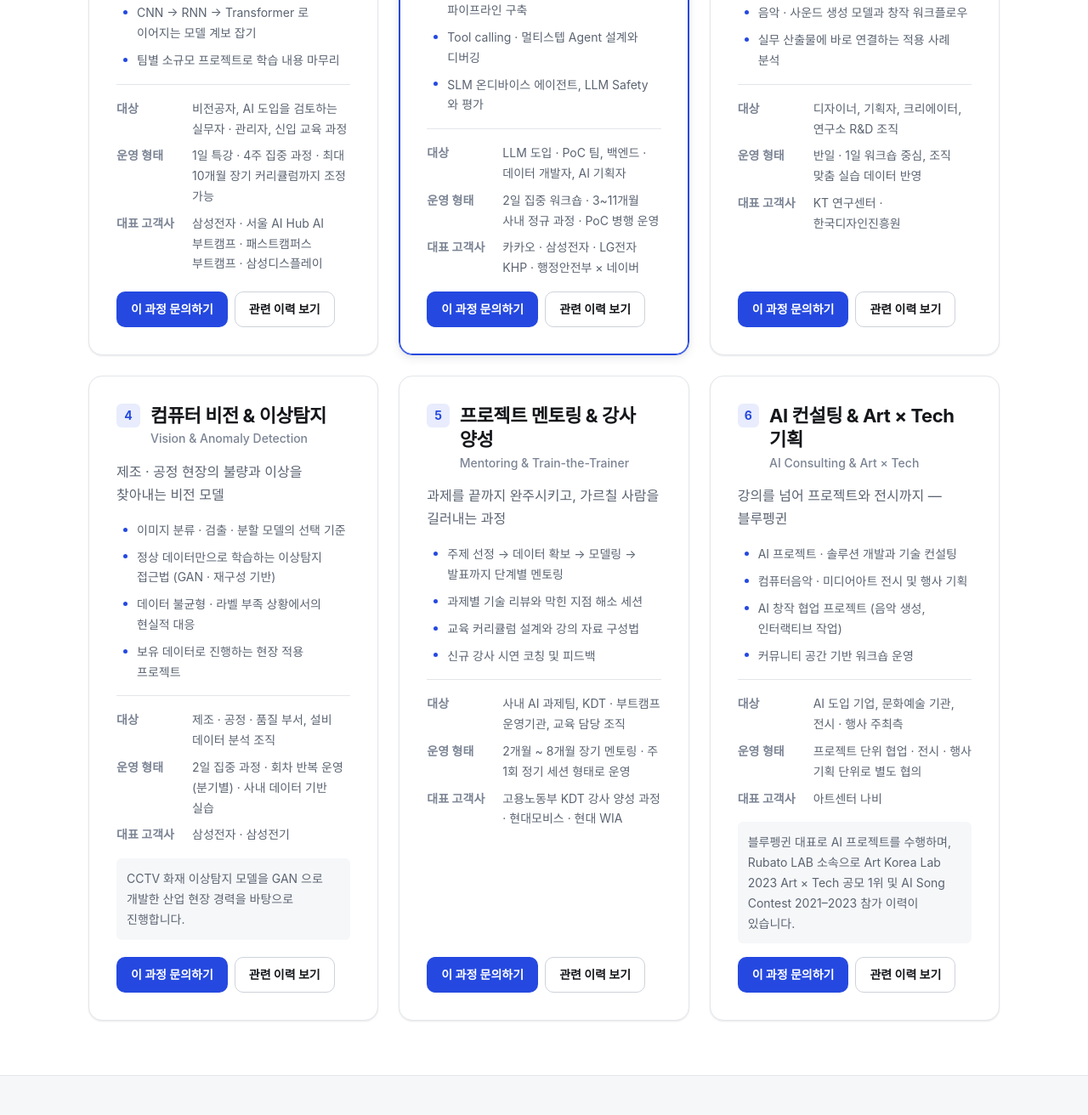
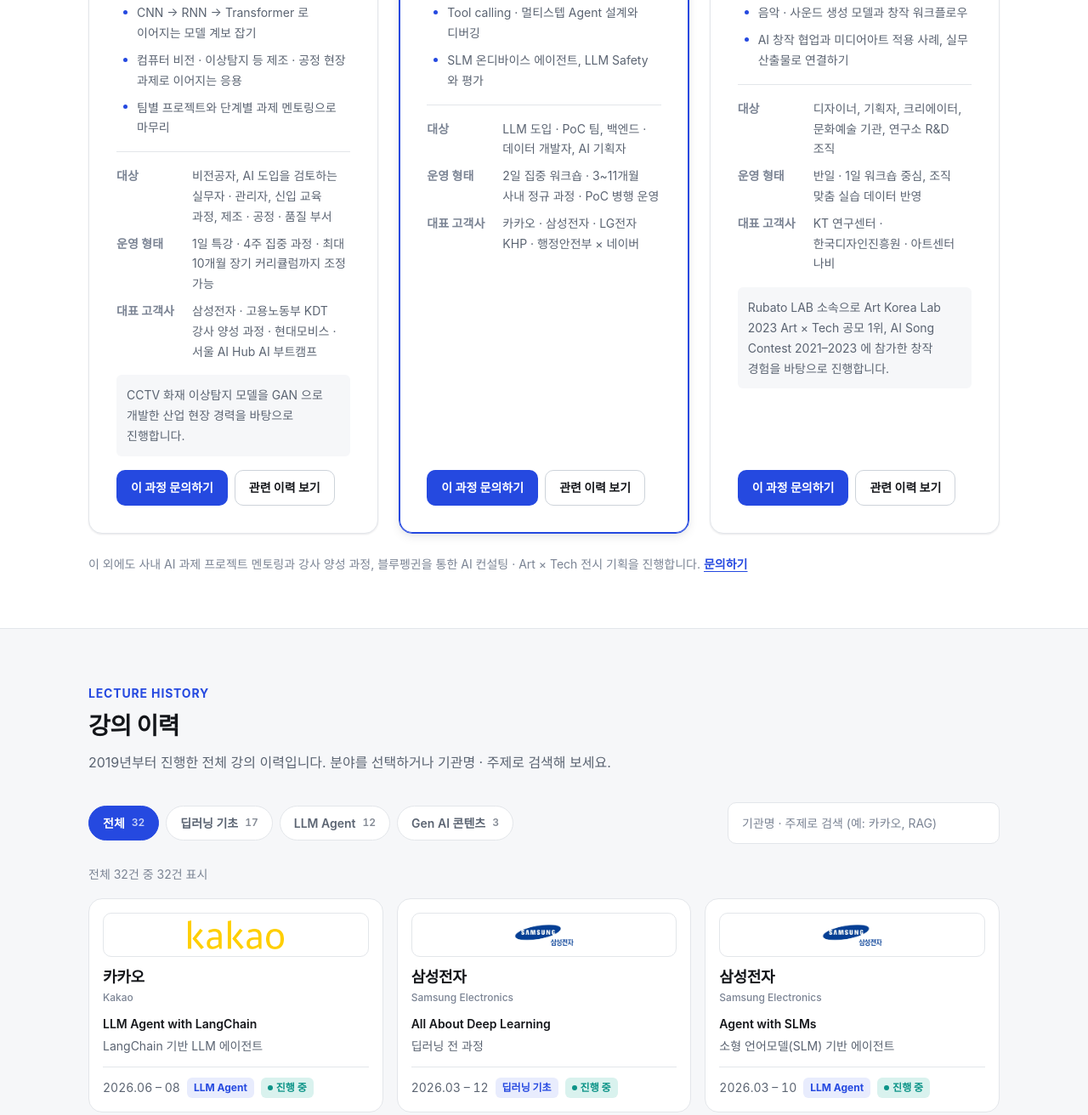
Before and after one commit to Ssojux2/Ssojux2.github.io, a website with bundled scripts: page index.html in a window 1280 px wide. Shown: the part 1750-3062 px from the top of the page at 85% size. Built offline with nearby package versions, Linux system fonts and the light colour scheme.

Commit message:
feat: 제공 강의를 3개 과정으로 압축
6개 카드로 흩어져 있던 제공 강의를 딥러닝 기초 / LLM Agent / Gen AI
콘텐츠 생성 세 갈래로 정리했다. 카드와 강의 이력 필터 칩이 같은 분류를
공유하도록 CATEGORIES 도 함께 3개로 통합.

- 비전 · 이상탐지와 프로젝트 멘토링은 딥러닝 기초 카드의 커리큘럼으로,
  Art × Tech 창작은 Gen AI 카드로 흡수 (근거가 되는 note 문구도 이동)
- 강의 이력 32건은 그대로 두고 6건의 category 값만 재배치
  (딥러닝 기초 17 · LLM Agent 12 · Gen AI 콘텐츠 3)
- 멘토링 · 강사 양성 · AI 컨설팅은 ADDITIONAL_SERVICES 로 분리해
  그리드 아래 한 줄 안내 + 문의 링크로 유지
- 카드와 카테고리가 다시 어긋나지 않도록 1:1 대응 테스트 추가

```diff
--- a/index.html
+++ b/index.html
@@ -202,14 +202,15 @@
         <div class="container">
           <div class="section__head">
             <p class="section__eyebrow">What I Offer</p>
-            <h2 class="section__title" id="products-title">제공하는 강의와 서비스</h2>
+            <h2 class="section__title" id="products-title">제공하는 강의</h2>
             <p class="section__lead">
-              실제로 진행해 온 강의를 여섯 갈래로 정리했습니다. 각 과정은 조직의 수준과 일정에 맞춰
+              실제로 진행해 온 강의를 세 갈래로 정리했습니다. 각 과정은 조직의 수준과 일정에 맞춰
               범위를 조정해 운영합니다. 카드의 <strong>관련 이력 보기</strong>를 누르면 해당 분야의
               실제 강의 이력만 골라 볼 수 있습니다.
             </p>
           </div>
           <div class="product-grid" id="product-grid"></div>
+          <p class="product-aside" id="product-aside"></p>
         </div>
       </section>
 
--- a/scripts/data/lectures.js
+++ b/scripts/data/lectures.js
@@ -11,11 +11,8 @@
 
 export const CATEGORIES = Object.freeze([
   { id: 'foundation', label: '딥러닝 기초', labelEn: 'Deep Learning Foundations' },
-  { id: 'llm', label: 'LLM · Agent', labelEn: 'LLM & AI Agent' },
-  { id: 'genai', label: '생성형 AI', labelEn: 'Generative AI' },
-  { id: 'vision', label: '비전 · 이상탐지', labelEn: 'Vision & Anomaly Detection' },
-  { id: 'mentoring', label: '멘토링 · 강사양성', labelEn: 'Mentoring & Train-the-Trainer' },
-  { id: 'arttech', label: 'Art × Tech', labelEn: 'Art × Tech' },
+  { id: 'llm', label: 'LLM Agent', labelEn: 'LLM & AI Agent' },
+  { id: 'genai', label: 'Gen AI 콘텐츠', labelEn: 'Generative AI Content' },
 ]);
 
 export const CATEGORY_IDS = Object.freeze(CATEGORIES.map((category) => category.id));
@@ -87,7 +84,7 @@
     startedAt: '2025-04',
     topic: 'CV Anomaly Detection & Deep Learning',
     topicKo: '컴퓨터 비전 이상탐지와 딥러닝',
-    category: 'vision',
+    category: 'foundation',
     logos: ['samsung-electronics.png'],
   },
   {
@@ -132,7 +129,7 @@
     startedAt: '2024-11',
     topic: 'Deep Learning Basics and Projects',
     topicKo: '딥러닝 기초와 프로젝트',
-    category: 'mentoring',
+    category: 'foundation',
     logos: ['moel-kdt.png'],
   },
   {
@@ -143,7 +140,7 @@
     startedAt: '2024-05',
     topic: 'ML, DL Project Mentor',
     topicKo: '머신러닝 · 딥러닝 프로젝트 멘토링',
-    category: 'mentoring',
+    category: 'foundation',
     logos: ['hyundai-mobis.png'],
   },
   {
@@ -264,7 +261,7 @@
     startedAt: '2022-02',
     topic: 'Computer Vision & Deep Learning',
     topicKo: '컴퓨터 비전과 딥러닝',
-    category: 'vision',
+    category: 'foundation',
     logos: ['samsung-electro-mechanics.png'],
   },
   {
@@ -275,7 +272,7 @@
     startedAt: '2021-09',
     topic: 'Art & Tech with Deep Learning',
     topicKo: '딥러닝으로 만드는 예술과 기술',
-    category: 'arttech',
+    category: 'genai',
     logos: ['art-center-nabi.png'],
   },
   {
@@ -363,7 +360,7 @@
     startedAt: '2019-07',
     topic: 'Deep Learning Projects',
     topicKo: '딥러닝 프로젝트',
-    category: 'mentoring',
+    category: 'foundation',
     logos: ['hyundai-wia.png'],
   },
   {
--- a/scripts/data/products.js
+++ b/scripts/data/products.js
@@ -13,25 +13,27 @@
     id: 'foundation',
     category: 'foundation',
     order: 1,
-    title: '딥러닝 입문 부트캠프',
+    title: '딥러닝 기초',
     titleEn: 'Deep Learning Foundations',
     tagline: '비전공자도 끝까지 따라오는 딥러닝 첫 걸음',
-    audience: '비전공자, AI 도입을 검토하는 실무자 · 관리자, 신입 교육 과정',
+    audience: '비전공자, AI 도입을 검토하는 실무자 · 관리자, 신입 교육 과정, 제조 · 공정 · 품질 부서',
     curriculum: [
       '머신러닝 · 딥러닝의 동작 원리를 수식 부담 없이 이해하기',
       'Python · PyTorch 기반 실습 환경 구축과 첫 모델 학습',
       'CNN → RNN → Transformer 로 이어지는 모델 계보 잡기',
-      '팀별 소규모 프로젝트로 학습 내용 마무리',
+      '컴퓨터 비전 · 이상탐지 등 제조 · 공정 현장 과제로 이어지는 응용',
+      '팀별 프로젝트와 단계별 과제 멘토링으로 마무리',
     ],
     format: '1일 특강 · 4주 집중 과정 · 최대 10개월 장기 커리큘럼까지 조정 가능',
+    note: 'CCTV 화재 이상탐지 모델을 GAN 으로 개발한 산업 현장 경력을 바탕으로 진행합니다.',
   },
   {
     id: 'llm',
     category: 'llm',
     order: 2,
-    title: 'LLM · RAG · AI Agent 실무',
+    title: 'LLM Agent 실무',
     titleEn: 'LLM & AI Agent Engineering',
-    tagline: '사내 LLM 과제를 실제로 굴러가게 만드는 과정',
+    tagline: 'RAG 부터 Agent 까지, 사내 LLM 과제를 실제로 굴러가게 만드는 과정',
     audience: 'LLM 도입 · PoC 팀, 백엔드 · 데이터 개발자, AI 기획자',
     curriculum: [
       'LangChain · LlamaIndex 로 LLM 애플리케이션 구조 설계',
@@ -46,67 +48,28 @@
     id: 'genai',
     category: 'genai',
     order: 3,
-    title: '생성형 AI 창작 워크숍',
-    titleEn: 'Generative AI Studio',
+    title: 'Gen AI 콘텐츠 생성',
+    titleEn: 'Generative AI Content Studio',
     tagline: '이미지 · 음악 생성 모델을 직접 다뤄보는 실습형 워크숍',
-    audience: '디자이너, 기획자, 크리에이터, 연구소 R&D 조직',
+    audience: '디자이너, 기획자, 크리에이터, 문화예술 기관, 연구소 R&D 조직',
     curriculum: [
       'Diffusion 모델이 이미지를 만들어내는 원리',
       'Stable Diffusion 실습 — 프롬프트, 파인튜닝, 컨트롤',
       '음악 · 사운드 생성 모델과 창작 워크플로우',
-      '실무 산출물에 바로 연결하는 적용 사례 분석',
+      'AI 창작 협업과 미디어아트 적용 사례, 실무 산출물로 연결하기',
     ],
     format: '반일 · 1일 워크숍 중심, 조직 맞춤 실습 데이터 반영',
-  },
-  {
-    id: 'vision',
-    category: 'vision',
-    order: 4,
-    title: '컴퓨터 비전 & 이상탐지',
-    titleEn: 'Vision & Anomaly Detection',
-    tagline: '제조 · 공정 현장의 불량과 이상을 찾아내는 비전 모델',
-    audience: '제조 · 공정 · 품질 부서, 설비 데이터 분석 조직',
-    curriculum: [
-      '이미지 분류 · 검출 · 분할 모델의 선택 기준',
-      '정상 데이터만으로 학습하는 이상탐지 접근법 (GAN · 재구성 기반)',
-      '데이터 불균형 · 라벨 부족 상황에서의 현실적 대응',
-      '보유 데이터로 진행하는 현장 적용 프로젝트',
-    ],
-    format: '2일 집중 과정 · 회차 반복 운영(분기별) · 사내 데이터 기반 실습',
-    note: 'CCTV 화재 이상탐지 모델을 GAN 으로 개발한 산업 현장 경력을 바탕으로 진행합니다.',
-  },
-  {
-    id: 'mentoring',
-    category: 'mentoring',
-    order: 5,
-    title: '프로젝트 멘토링 & 강사 양성',
-    titleEn: 'Mentoring & Train-the-Trainer',
-    tagline: '과제를 끝까지 완주시키고, 가르칠 사람을 길러내는 과정',
-    audience: '사내 AI 과제팀, KDT · 부트캠프 운영기관, 교육 담당 조직',
-    curriculum: [
-      '주제 선정 → 데이터 확보 → 모델링 → 발표까지 단계별 멘토링',
-      '과제별 기술 리뷰와 막힌 지점 해소 세션',
-      '교육 커리큘럼 설계와 강의 자료 구성법',
-      '신규 강사 시연 코칭 및 피드백',
-    ],
-    format: '2개월 ~ 8개월 장기 멘토링 · 주 1회 정기 세션 형태로 운영',
-  },
-  {
-    id: 'arttech',
-    category: 'arttech',
-    order: 6,
-    title: 'AI 컨설팅 & Art × Tech 기획',
-    titleEn: 'AI Consulting & Art × Tech',
-    tagline: '강의를 넘어 프로젝트와 전시까지 — 블루펭귄',
-    audience: 'AI 도입 기업, 문화예술 기관, 전시 · 행사 주최측',
-    curriculum: [
-      'AI 프로젝트 · 솔루션 개발과 기술 컨설팅',
-      '컴퓨터음악 · 미디어아트 전시 및 행사 기획',
-      'AI 창작 협업 프로젝트 (음악 생성, 인터랙티브 작업)',
-      '커뮤니티 공간 기반 워크숍 운영',
-    ],
-    format: '프로젝트 단위 협업 · 전시 · 행사 기획 단위로 별도 협의',
     note:
-      '블루펭귄 대표로 AI 프로젝트를 수행하며, Rubato LAB 소속으로 Art Korea Lab 2023 Art × Tech 공모 1위 및 AI Song Contest 2021–2023 참가 이력이 있습니다.',
+      'Rubato LAB 소속으로 Art Korea Lab 2023 Art × Tech 공모 1위, AI Song Contest 2021–2023 에 참가한 창작 경험을 바탕으로 진행합니다.',
   },
 ]);
+
+/**
+ * 세 과정 외에 별도로 협의해 진행하는 일들.
+ * 카드로 분리하지 않고 그리드 아래 한 줄로만 안내한다.
+ */
+export const ADDITIONAL_SERVICES = Object.freeze({
+  text: '이 외에도 사내 AI 과제 프로젝트 멘토링과 강사 양성 과정, 블루펭귄을 통한 AI 컨설팅 · Art × Tech 전시 기획을 진행합니다.',
+  linkLabel: '문의하기',
+  href: '#request',
+});
--- a/scripts/main.js
+++ b/scripts/main.js
@@ -4,7 +4,7 @@
 
 import { LINKS, PROFILE, YOUTUBE, WORK_EXPERIENCE, EDUCATION, ACHIEVEMENTS } from './data/profile.js';
 import { CATEGORIES, LECTURES, FEATURED_LOGOS } from './data/lectures.js';
-import { PRODUCTS } from './data/products.js';
+import { ADDITIONAL_SERVICES, PRODUCTS } from './data/products.js';
 import { ALL_CATEGORY, applyFilters, countByCategory, summarize } from './filters.js';
 import {
   renderCategoryChips,
@@ -14,7 +14,7 @@
   renderStats,
   updateChipState,
 } from './render/lectures.js';
-import { renderProducts } from './render/products.js';
+import { renderAdditionalServices, renderProducts } from './render/products.js';
 import {
   renderAchievements,
   renderEducationTimeline,
@@ -122,6 +122,7 @@
   renderStats(byId('hero-stats'), summary);
   renderLogoStrip(byId('logo-strip'), FEATURED_LOGOS);
   renderProducts(elements.productGrid, PRODUCTS, LECTURES);
+  renderAdditionalServices(byId('product-aside'), ADDITIONAL_SERVICES);
 
   renderCategoryChips(
     elements.categoryChips,
--- a/scripts/render/products.js
+++ b/scripts/render/products.js
@@ -67,3 +67,12 @@
   const ordered = [...products].sort((a, b) => a.order - b.order);
   container.replaceChildren(...ordered.map((product) => productCard(product, lectures)));
 }
+
+/** 세 과정 외 별도 협의 항목 — 그리드 아래 한 줄 안내 */
+export function renderAdditionalServices(container, service) {
+  container.replaceChildren(
+    service.text,
+    ' ',
+    el('a', { class: 'product-aside__link', href: service.href }, [service.linkLabel]),
+  );
+}
--- a/styles/components.css
+++ b/styles/components.css
@@ -283,6 +283,21 @@
   flex-wrap: wrap;
   gap: var(--space-2);
   margin-top: auto;
+}
+
+/* 세 과정 외 별도 협의 항목 안내 (그리드 아래 한 줄) */
+.product-aside {
+  margin-top: var(--space-5);
+  color: var(--color-text-subtle);
+  font-size: var(--text-sm);
+  line-height: 1.7;
+}
+
+.product-aside__link {
+  color: var(--color-primary);
+  font-weight: 600;
+  text-decoration: underline;
+  text-underline-offset: 3px;
 }
 
 /* ---------- 필터 ---------- */
```
Also changed, not shown: tests/data.test.js (+11 -3 lines), tests/filters.test.js (+1 -1 lines).
